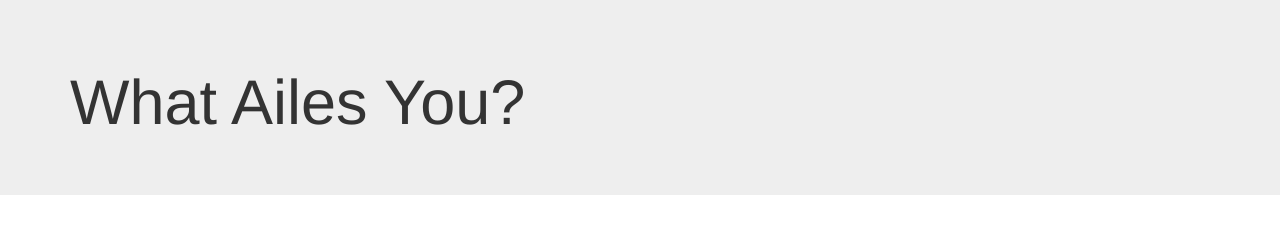
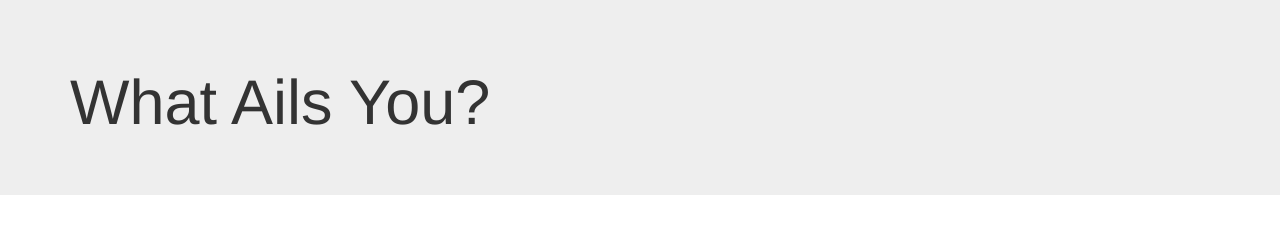
Before and after one commit to rccacho/Remedies-App, a plain HTML site: page index.html in a window 1280 px wide. Drawn offline with nearby package versions, Linux system fonts and the light colour scheme; some packages are replaced by stand-ins of ours; files whose address does not match are found by name.

Commit message:
correct spelling 'ails'

```diff
--- a/index.html
+++ b/index.html
@@ -19,13 +19,14 @@
     <script src="/public/scripts/illness.js"></script>
     <script src="/public/scripts/app.js"></script>
     <script src="/public/scripts/controllers/IllnessIndexController.js"></script>
+    <script src="/public/scripts/controllers/IllnessShowController.js"></script>
 
   </head>
 
   <body>
     <div class="jumbotron">
       <div class="container">
-        <h1>What Ailes You?</h1>
+        <h1>What Ails You?</h1>
       </div>
     </div>
 
```
